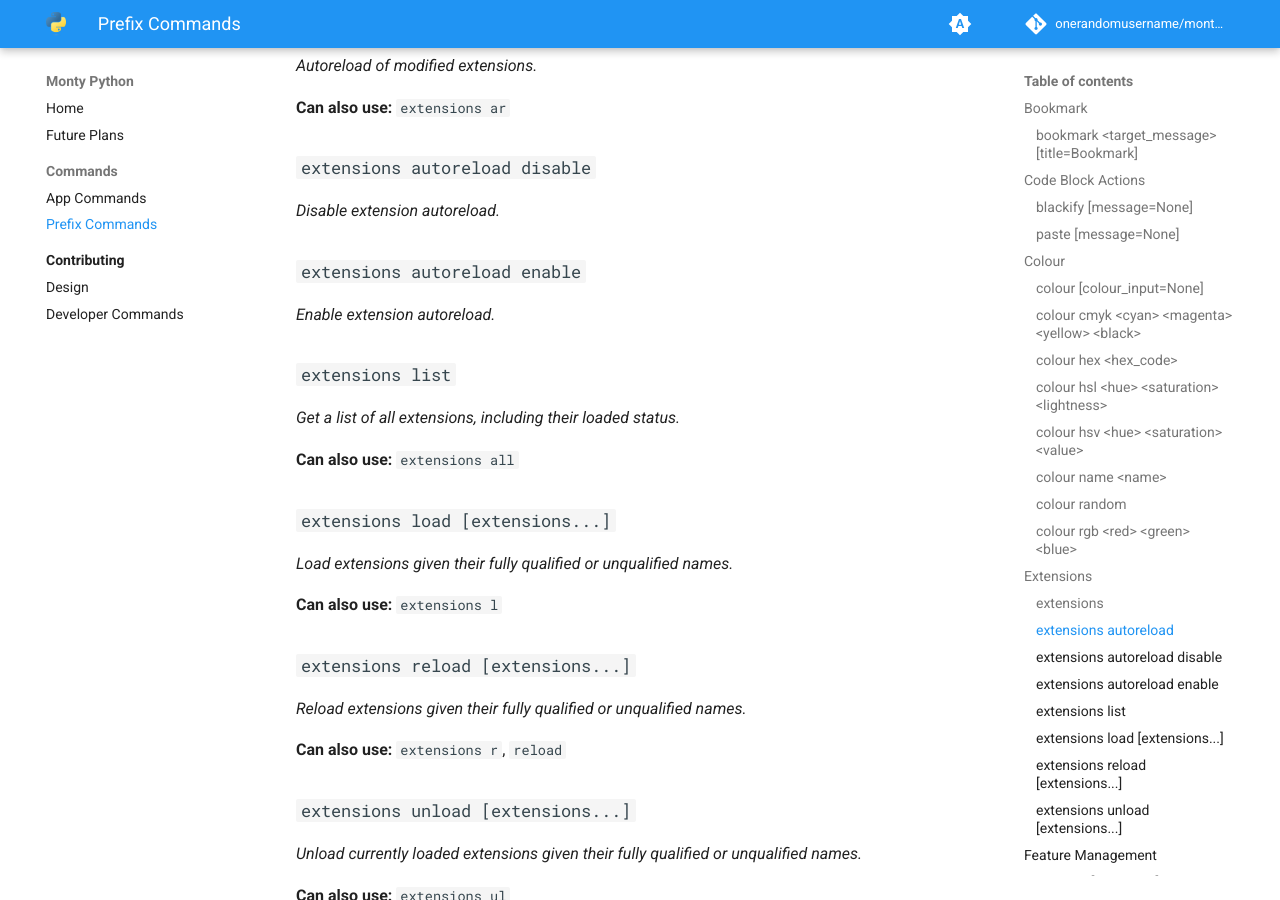
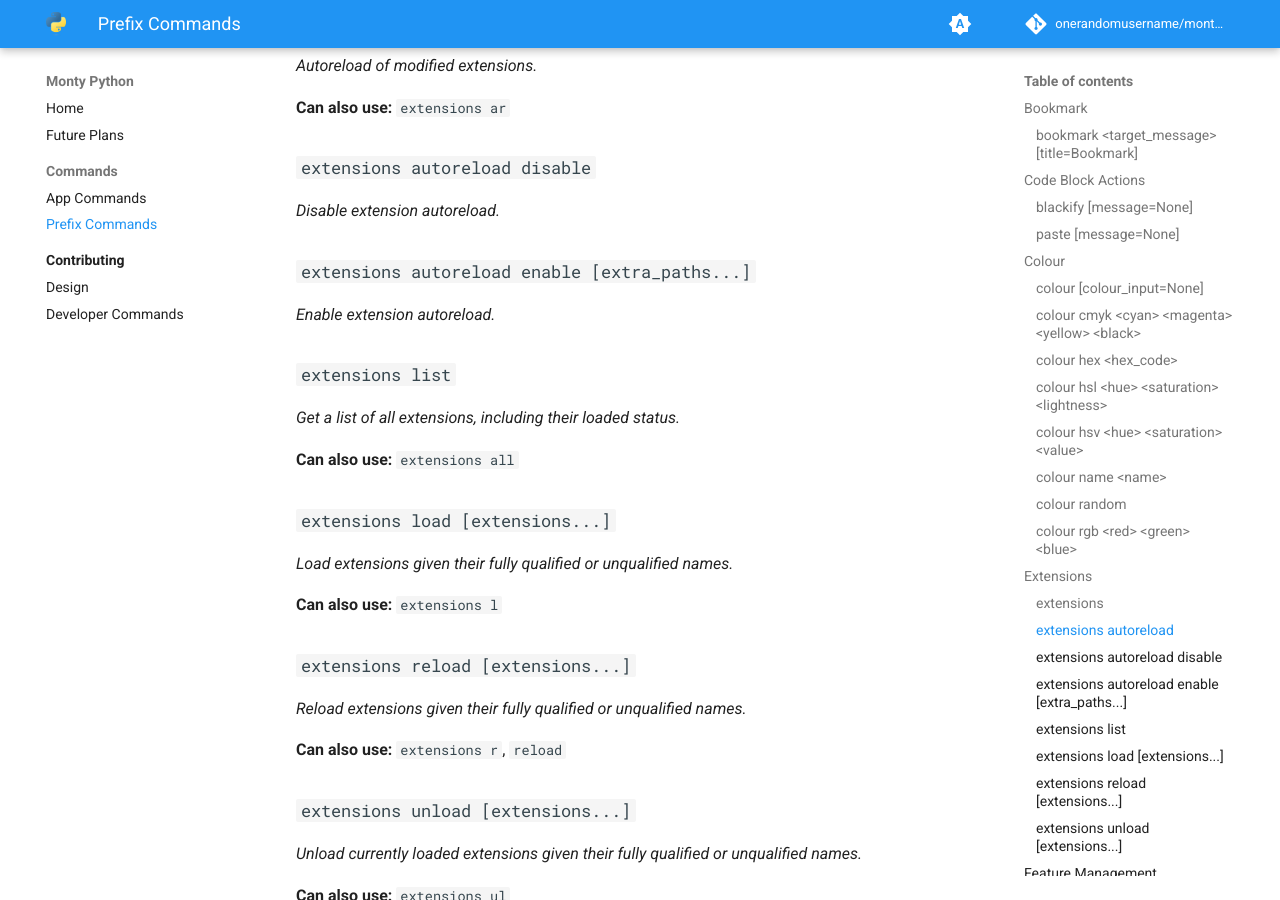
Before and after one commit to onerandomusername/monty-python, an MkDocs documentation site: the page built from docs/commands/prefix-commands.md, in a window 1280 px wide and 900 px high, scrolled down 2082 px. Built offline with MkDocs 1.6.1 and Material for MkDocs 9.7.7, drawn with Linux system fonts in a browser that asks for light colours; plug-ins that fetch from the network failed and are left out; comment, search, counter and statistics services are not loaded.

Commit message:
run autodoc

```diff
--- a/docs/commands/prefix-commands.md
+++ b/docs/commands/prefix-commands.md
@@ -84,7 +84,7 @@ Extension management commands.
 
 *Disable extension autoreload.*
 
-### `extensions autoreload enable`
+### `extensions autoreload enable [extra_paths...]`
 
 *Enable extension autoreload.*
 
```
